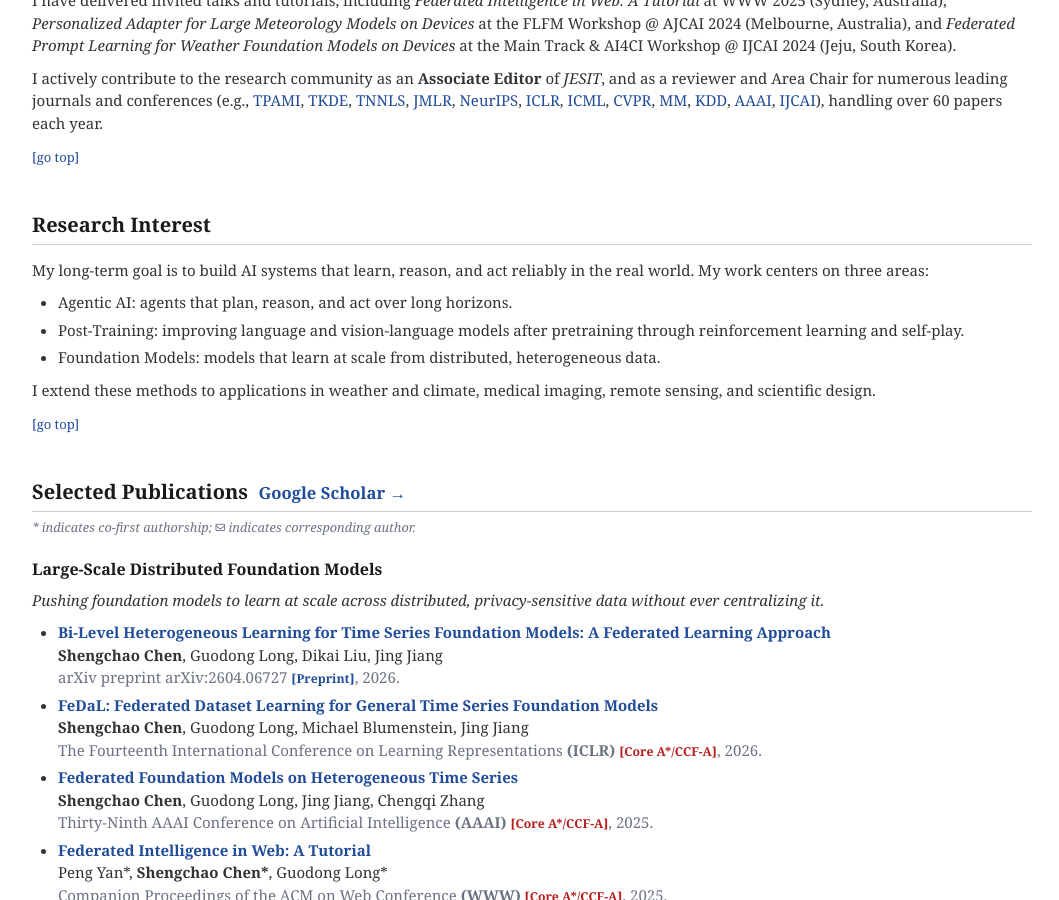
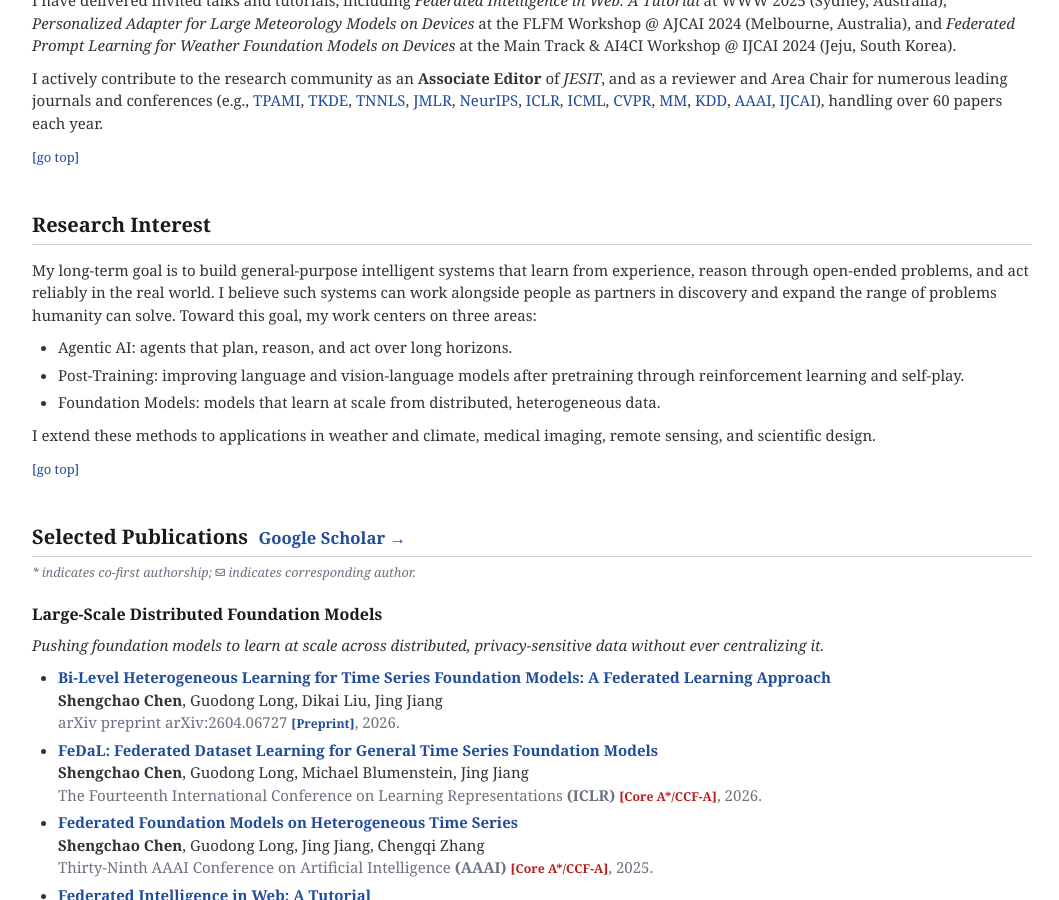
Before and after one commit to shengchaochen82/shengchaochen82.github.io, a Jekyll site: the page built from index.md, in a window 1280 px wide and 900 px high, scrolled down 602 px. Shown: the whole window, without its empty margins (108-1167 px from the left). Built offline with Jekyll 4.4.1, drawn with Linux system fonts in a browser that asks for light colours.

Commit message:
Content: broaden the vision statement in research interest
Co-Authored-By: Claude Opus 5.5 <noreply@anthropic.com>

```diff
--- a/_includes/classic_research_interest.html
+++ b/_includes/classic_research_interest.html
@@ -1,6 +1,6 @@
 <section class="classic-section" id="research-interest">
   <h1>Research Interest</h1>
-  <p>My long-term goal is to build AI systems that learn, reason, and act reliably in the real world. My work centers on three areas:</p>
+  <p>My long-term goal is to build general-purpose intelligent systems that learn from experience, reason through open-ended problems, and act reliably in the real world. I believe such systems can work alongside people as partners in discovery and expand the range of problems humanity can solve. Toward this goal, my work centers on three areas:</p>
   <ul>
     <li>Agentic AI: agents that plan, reason, and act over long horizons.</li>
     <li>Post-Training: improving language and vision-language models after pretraining through reinforcement learning and self-play.</li>
```
